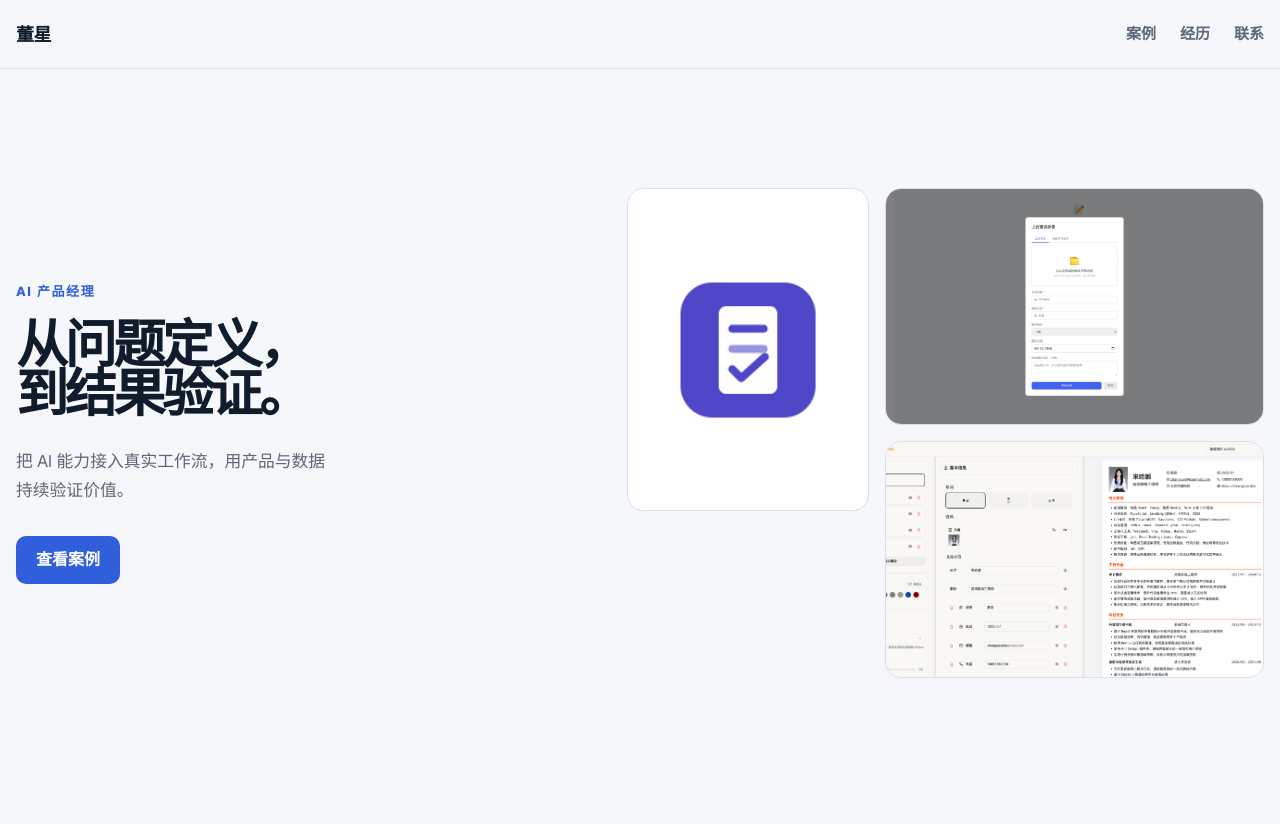
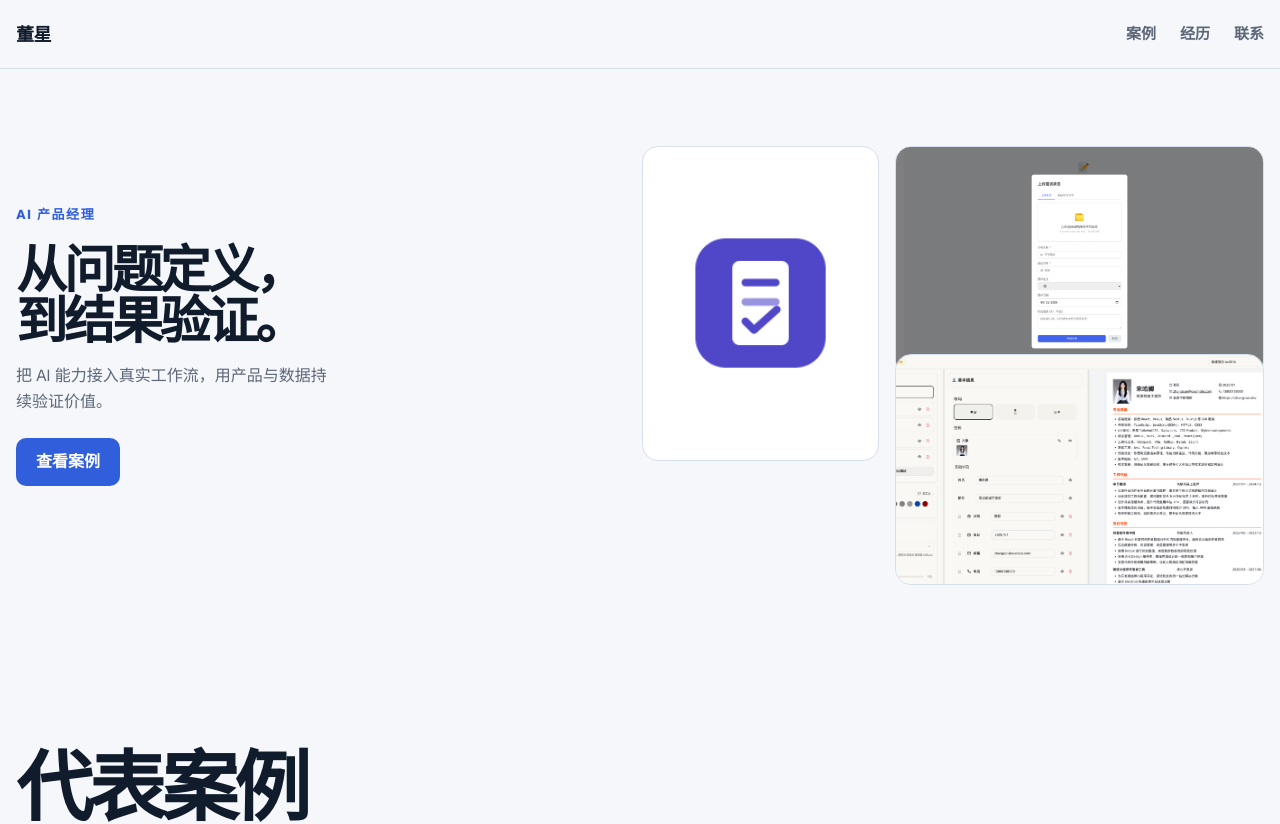
Before and after one commit to aurostars/aurostars.github.io, a Next.js app: page / in a window 1280 px wide. Shown: the top 824 px of the page. Built offline with nearby package versions, Linux system fonts and the light colour scheme.

Commit message:
refactor: compact the portfolio entry experience
Co-Authored-By: Aime <aime@bytedance.com>
Change-Id: Id03c855abb8bafdc704ff1135dbe5fc33200ae0b

```diff
--- a/src/app/globals.css
+++ b/src/app/globals.css
@@ -138,32 +138,13 @@ button:focus-visible {
   }
 }
 
-.reveal {
-  opacity: 0;
-  transform: translateY(1.5rem);
-  transition: opacity 600ms cubic-bezier(0.16, 1, 0.3, 1), transform 600ms cubic-bezier(0.16, 1, 0.3, 1);
-}
-
-.reveal[data-visible="true"] {
-  opacity: 1;
-  transform: translateY(0);
-}
-
-@media (prefers-reduced-motion: reduce) {
-  .reveal {
-    opacity: 1;
-    transform: none;
-    transition: none;
-  }
-}
-
 .hero {
-  min-height: calc(100dvh - 4.5rem);
   display: grid;
-  grid-template-columns: minmax(0, 0.9fr) minmax(28rem, 1.1fr);
+  grid-template-columns: minmax(0, 0.95fr) minmax(24rem, 1.05fr);
   align-items: center;
-  gap: clamp(3rem, 7vw, 7rem);
-  padding-block: clamp(4rem, 8vw, 7rem);
+  gap: clamp(2rem, 5vw, 4.5rem);
+  min-height: 0;
+  padding-block: clamp(3.5rem, 6vw, 5rem);
 }
 
 .hero-copy {
@@ -182,21 +163,21 @@ button:focus-visible {
 }
 
 .hero h1 {
-  max-width: 12ch;
+  max-width: 13ch;
   margin: 0;
-  font-size: clamp(3.25rem, 4vw, 4.4rem);
+  font-size: clamp(2.75rem, 4vw, 3.25rem);
   font-weight: 750;
-  line-height: 0.94;
+  line-height: 1;
   letter-spacing: -0.065em;
   text-wrap: balance;
 }
 
 .hero-summary {
   max-width: 20rem;
-  margin: 1.75rem 0 0;
+  margin: 1rem 0 0;
   color: #5c6778;
-  font-size: 1.05rem;
-  line-height: 1.7;
+  font-size: 1rem;
+  line-height: 1.6;
 }
 
 .primary-action {
@@ -204,7 +185,7 @@ button:focus-visible {
   align-items: center;
   justify-content: center;
   min-height: 3rem;
-  margin-top: 2rem;
+  margin-top: 1.5rem;
   padding-inline: 1.25rem;
   border-radius: 0.625rem;
   background: #315fdb;
@@ -230,6 +211,7 @@ button:focus-visible {
   grid-template-rows: repeat(2, minmax(0, 1fr));
   gap: 1rem;
   min-width: 0;
+  max-height: 25rem;
 }
 
 .hero-shot {
@@ -268,13 +250,13 @@ button:focus-visible {
 @media (max-width: 767px) {
   .hero {
     grid-template-columns: 1fr;
-    min-height: auto;
-    gap: 3rem;
-    padding-block: 3.5rem 5rem;
+    min-height: 0;
+    gap: 2rem;
+    padding: 2.5rem 0 3.5rem;
   }
 
   .hero h1 {
-    font-size: clamp(3rem, 15vw, 4.75rem);
+    font-size: clamp(2.125rem, 10vw, 2.25rem);
   }
 
   .hero-collage {
--- a/src/components/hero.tsx
+++ b/src/components/hero.tsx
@@ -1,22 +1,21 @@
 import Image from "next/image";
 import type { ProjectCase } from "@/content/portfolio";
-import { Reveal } from "./reveal";
 
 export function Hero({ cases }: { cases: ProjectCase[] }) {
   const collage = [cases[0].media[0], cases[1].media[0], cases[2].media[0]];
 
   return (
     <section className="hero site-container" aria-labelledby="hero-title">
-      <Reveal className="hero-copy">
+      <div className="hero-copy">
         <p className="hero-kicker">AI 产品经理</p>
         <h1 id="hero-title">从问题定义，到结果验证。</h1>
         <p className="hero-summary">把 AI 能力接入真实工作流，用产品与数据持续验证价值。</p>
         <a className="primary-action" href="#cases">
           查看案例
         </a>
-      </Reveal>
+      </div>
 
-      <Reveal className="hero-collage" delay={100} role="group" aria-label="个人项目界面预览">
+      <div className="hero-collage" role="group" aria-label="个人项目界面预览">
         {collage.map((media, index) => (
           <figure className={`hero-shot hero-shot-${index + 1}`} key={media.src}>
             <Image
@@ -29,7 +28,7 @@ export function Hero({ cases }: { cases: ProjectCase[] }) {
             />
           </figure>
         ))}
-      </Reveal>
+      </div>
     </section>
   );
 }
--- a/src/components/reveal.tsx
+++ /dev/null
@@ -1,65 +0,0 @@
-"use client";
-
-import { type ReactNode, useLayoutEffect, useRef, useState } from "react";
-
-type RevealProps = {
-  children: ReactNode;
-  delay?: number;
-  className?: string;
-  role?: string;
-  "aria-label"?: string;
-};
-
-export function Reveal({ children, delay = 0, className = "", role, "aria-label": ariaLabel }: RevealProps) {
-  const ref = useRef<HTMLDivElement>(null);
-  const [visible, setVisible] = useState(true);
-
-  useLayoutEffect(() => {
-    const element = ref.current;
-    const prefersReducedMotion = window.matchMedia?.("(prefers-reduced-motion: reduce)").matches ?? false;
-
-    if (!element || prefersReducedMotion || typeof IntersectionObserver === "undefined") {
-      return;
-    }
-
-    const safeDelay = Math.min(360, Math.max(0, delay));
-    let timer: ReturnType<typeof setTimeout> | undefined;
-    element.dataset.visible = "false";
-    setVisible(false);
-
-    const observer = new IntersectionObserver(
-      ([entry]) => {
-        if (!entry.isIntersecting) {
-          return;
-        }
-
-        observer.disconnect();
-        timer = setTimeout(() => setVisible(true), safeDelay);
-      },
-      { threshold: 0.1 },
-    );
-
-    observer.observe(element);
-
-    return () => {
-      observer.disconnect();
-      if (timer !== undefined) {
-        clearTimeout(timer);
-      }
-    };
-  }, [delay]);
-
-  const classes = ["reveal", className].filter(Boolean).join(" ");
-
-  return (
-    <div
-      ref={ref}
-      className={classes}
-      data-visible={visible ? "true" : "false"}
-      role={role}
-      aria-label={ariaLabel}
-    >
-      {children}
-    </div>
-  );
-}
```
Also changed, not shown: 2 other files (tests, documents, lock files or other folders).
